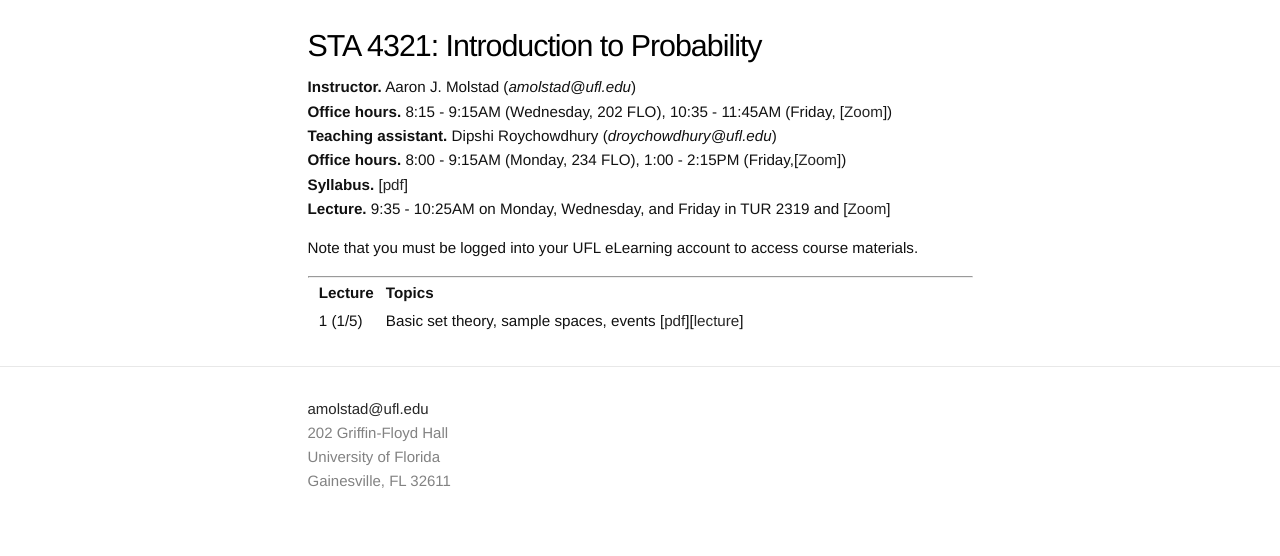
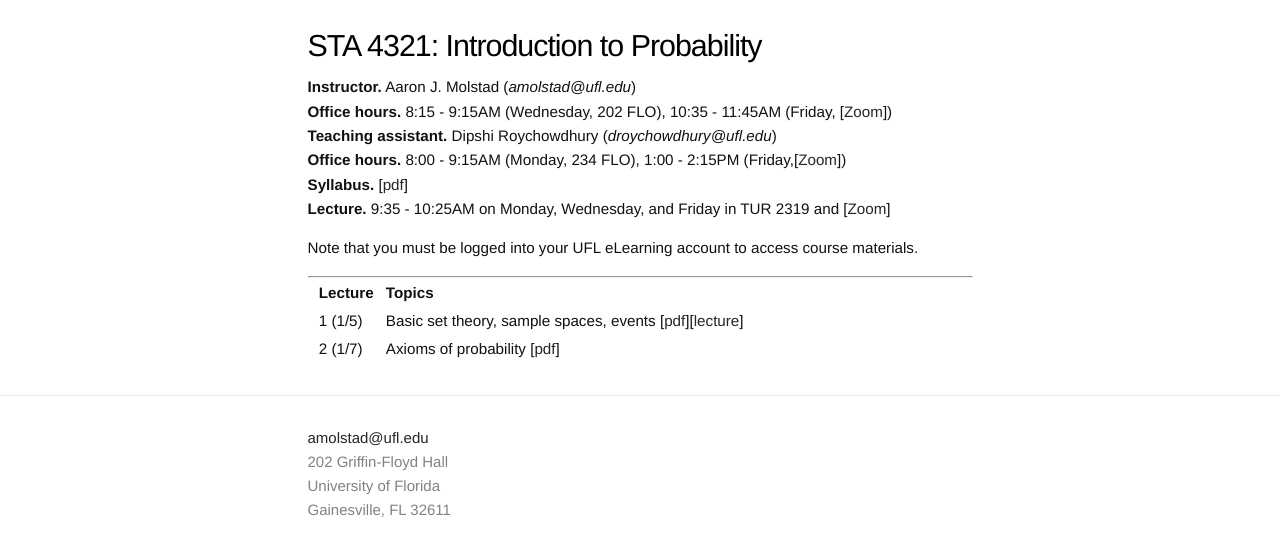
Before and after one commit to ajmolstad/ajmolstad.github.io, a Jekyll site: the page built from S22_STA4321.md, in a window 1280 px wide. Shown: the top 556 px of the page. Built offline with Jekyll 4.4.1, drawn with Linux system fonts in a browser that asks for light colours.

Commit message:
Update S22_STA4321.md

```diff
--- a/S22_STA4321.md
+++ b/S22_STA4321.md
@@ -19,3 +19,4 @@ Note that you must be logged into your UFL eLearning account to access course ma
 
 ||  **Lecture** ||  **Topics** ||
 || 1 (1/5)  || Basic set theory, sample spaces, events [[pdf](https://ufl.instructure.com/files/65532946/download?download_frd=1)][[lecture](https://ufl.instructure.com/courses/452037/files?preview=65533029)] ||
+|| 2 (1/7)  || Axioms of probability [[pdf](https://ufl.instructure.com/files/65602789/download?download_frd=1)] ||
```
